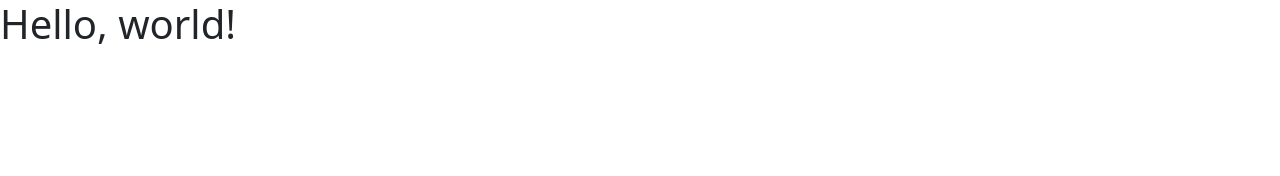
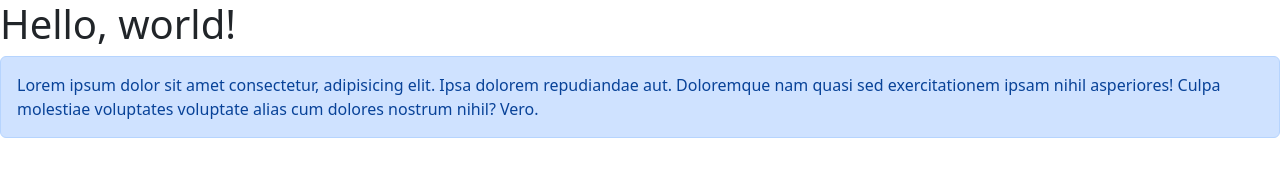
Before and after one commit to mojonapower/pt28branches, a plain HTML site: page index.html in a window 1280 px wide. Drawn offline with nearby package versions, Linux system fonts and the light colour scheme.

Commit message:
alert bootstrap

```diff
--- a/index.html
+++ b/index.html
@@ -9,5 +9,8 @@
   </head>
   <body>
     <h1>Hello, world!</h1>
+    <div class="alert alert-primary" role="alert">
+       Lorem ipsum dolor sit amet consectetur, adipisicing elit. Ipsa dolorem repudiandae aut. Doloremque nam quasi sed exercitationem ipsam nihil asperiores! Culpa molestiae voluptates voluptate alias cum dolores nostrum nihil? Vero.
+    </div>
   </body>
 </html>
```
